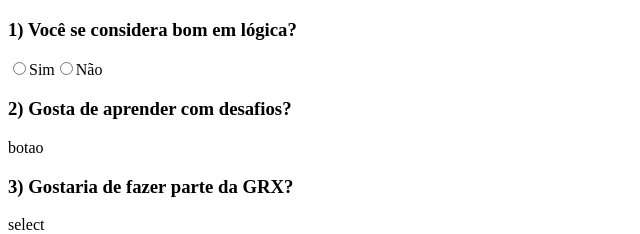
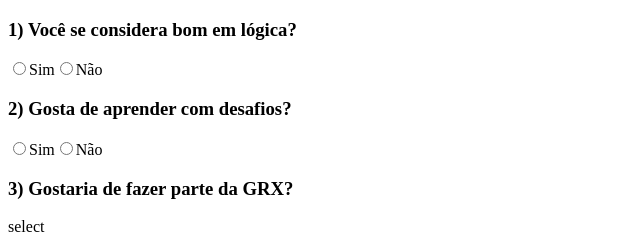
Before and after one commit to williamnstolb/desafioGRX, a React (Create React App) app in the folder app/frontend/: page /forms in a window 1280 px wide. Shown: the top 234 px of the page, without its empty margins (0-640 px from the left). Built offline with nearby package versions, Linux system fonts and the light colour scheme.

Commit message:
component Button funcionando corretamente nas perguntas 1 e 2

```diff
--- a/app/frontend/src/pages/Forms.jsx
+++ b/app/frontend/src/pages/Forms.jsx
@@ -30,7 +30,7 @@ export default class Forms extends Component {
         </label>
         <label htmlFor='pergunta2'>
             <h3>2) Gosta de aprender com desafios?</h3>
-            <p >botao</p>
+            <Button name="Pergunta2" onChange={ this.onChange }/>
           </label>
           <label htmlFor='pergunta3'>
             <h3>3) Gostaria de fazer parte da GRX?</h3>
```
